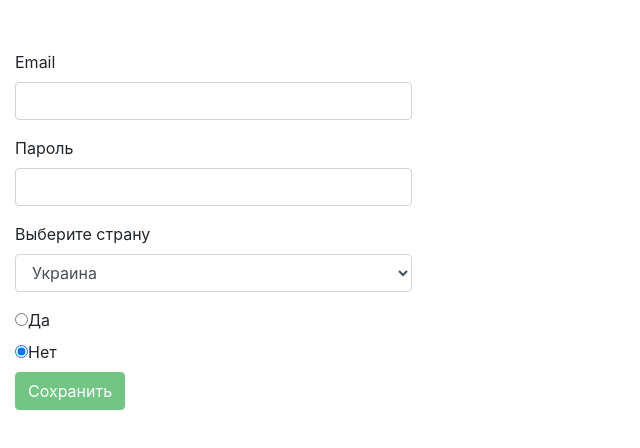
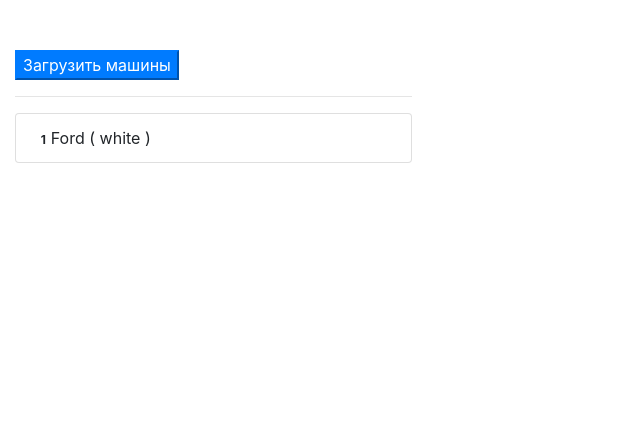
Before and after one commit to zamyslov/angular-cource, an Angular app: page / in a window 1280 px wide. Shown: the top 448 px of the page, without its empty margins (0-640 px from the left). Built offline with nearby package versions, Linux system fonts and the light colour scheme.

Commit message:
lesson 45

```diff
--- /dev/null
+++ b/db.json
@@ -0,0 +1,9 @@
+{
+  "posts": [
+    { "id": 1, "title": "json-server", "author": "typicode" }
+  ],
+  "comments": [
+    { "id": 1, "body": "some comment", "postId": 1 }
+  ],
+  "profile": { "name": "typicode" }
+}
--- a/src/app/app.component.html
+++ b/src/app/app.component.html
@@ -1,42 +1,9 @@
 <div class="col-xs-4 col-md-4">
-  <form [formGroup]="form" (ngSubmit)="onSubmit()">
-    <div formGroupName="user">
-      <div class="form-group">
-        <label>Email</label>
-        <input type="text"
-               class="form-control"
-               [ngClass]="{'is-invalid': form.get('user.email').invalid && form.get('user.email').touched}"
-               formControlName="email">
-        <p *ngIf="form.get('user.email').invalid && form.get('user.email').touched">
-          <span *ngIf="form.get('user.email').errors['email']">Введите корректный email</span>
-          <span *ngIf="form.get('user.email').errors['checkEmailIsUsed']">Такой email уже есть</span>
-        </p>
-      </div>
-      <div class="form-group">
-        <label>Пароль</label>
-        <input type="password"
-               class="form-control"
-               [ngClass]="{'is-invalid': form.get('user.pass').invalid && form.get('user.pass').touched}"
-               formControlName="pass">
-        <p *ngIf="form.get('user.pass').invalid && form.get('user.pass').touched">
-          <span *ngIf="form.get('user.pass').errors['required']">Пароль не должен быть пустым</span>
-          <span *ngIf="form.get('user.pass').errors['lengthError']">Пароль не должен быть меньше {{charsCount}} знаков</span>
-        </p>
-      </div>
-    </div>
-    <div class="form-group">
-      <label>Выберите страну</label>
-      <select class="form-control" formControlName="country">
-        <option value="ru">Россия</option>
-        <option value="by">Белоруссия</option>
-        <option value="ua">Украина</option>
-      </select>
-    </div>
-    <div class="radio" *ngFor="let ans of answers">
-      <label>
-        <input type="radio" [value]="ans.type" formControlName="answer">{{ans.text}}
-      </label>
-    </div>
-    <button class="btn btn-success" type="submit" [disabled]="form.invalid">Сохранить</button>
-  </form>
+ <button class="btn-primary">Загрузить машины</button>
+  <hr>
+  <ul class="list-group">
+    <li class="list-group-item" *ngFor="let car of cars">
+      <span class="badge">{{car.id}}</span>{{car.name}} ( {{car.color}} )
+    </li>
+  </ul>
 </div>
--- a/src/app/app.component.ts
+++ b/src/app/app.component.ts
@@ -1,58 +1,13 @@
 import {Component, OnInit} from '@angular/core';
-import {FormControl, FormGroup, Validators} from '@angular/forms';
 
 @Component({
   selector: 'app-root',
   templateUrl: './app.component.html'
 })
-export class AppComponent implements OnInit {
+export class AppComponent {
 
-  answers = [
-    {type: 'yes', text: 'Да'},
-    {type: 'no', text: 'Нет'}
+  cars = [
+    {name: 'Ford', color: 'white', id: 1}
   ];
 
-  form: FormGroup;
-  charsCount = 5;
-
-  ngOnInit(): void {
-    this.form = new FormGroup({
-      user: new FormGroup({
-        email: new FormControl('', [Validators.required, Validators.email], this.checkForEmail),
-        pass: new FormControl('', [Validators.required, this.checkForLength.bind(this)])
-
-      }),
-      country: new FormControl('ua'),
-      answer: new FormControl('no')
-    });
-  }
-
-  onSubmit() {
-
-  }
-
-  checkForLength(control: FormControl) {
-    if (control.value.length <= this.charsCount) {
-      return {
-        'lengthError': true
-      };
-    }
-    return null;
-  }
-
-  checkForEmail(control: FormControl): Promise<any> {
-    return new Promise<any>((resolve, reject) => {
-      setTimeout(() => {
-        if (control.value === '1@1') {
-          resolve({
-            'checkEmailIsUsed': true
-          });
-        } else {
-          resolve(null);
-        }
-      }, 3000);
-    });
-  }
-
-
 }
--- a/src/app/app.module.ts
+++ b/src/app/app.module.ts
@@ -2,14 +2,15 @@
 import {NgModule} from '@angular/core';
 
 import {AppComponent} from './app.component';
-import {FormsModule, ReactiveFormsModule} from '@angular/forms';
+import {FormsModule} from '@angular/forms';
+import {HttpClientModule} from '@angular/common/http';
 
 @NgModule({
   declarations: [
     AppComponent
   ],
   imports: [
-    BrowserModule, FormsModule, ReactiveFormsModule
+    BrowserModule, FormsModule, HttpClientModule
   ],
   providers: [],
   bootstrap: [AppComponent]
```
